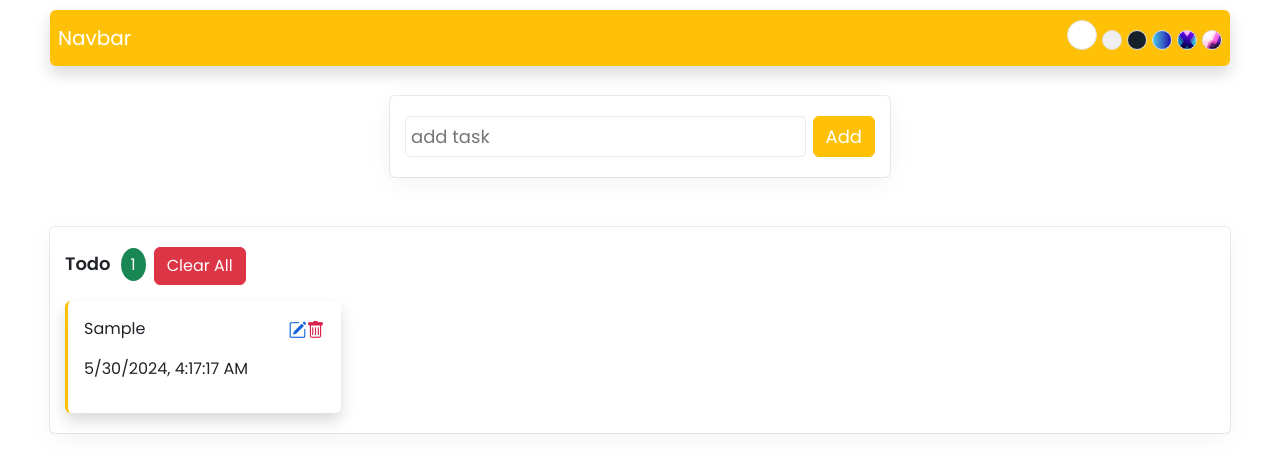
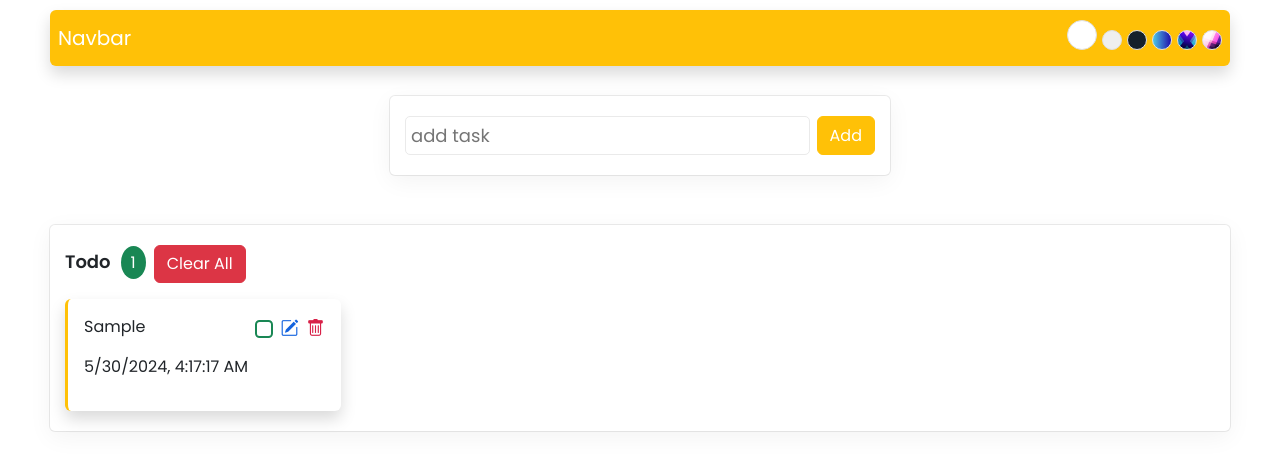
Before and after one commit to sanjidasarwar/reactTaskManager, a React (Create React App) app: page / in a window 1280 px wide. Both pictures are taken after typing "Sample" into the empty fields and a click on the button "Add". Shown: the top 472 px of the page. Built offline with nearby package versions, Linux system fonts and the light colour scheme.

Commit message:
completed task fuctionality

```diff
--- a/src/App.css
+++ b/src/App.css
@@ -78,20 +78,6 @@
     outline: 0.5px solid #eaeaea;
   }
 
-  .addTask form button{
-    /* background-color: #03ba5c;
-    color: #FFFFFF;
-    border: none;
-    padding: 5px 20px;
-    border-radius: 5px; */
-    cursor: pointer;
-    font-size: 18px;
-  }
-
-  .addTask form button:hover{
-    /* background-color: #03b056; */
-  }
-
   .showTask{
     padding: 20px 15px;
     border-radius: 5px;
@@ -118,68 +104,20 @@
   }
 
   .showTask .count{
-    /* background-color: #dfdfdf; */
-    /* color: #525252; */
     padding: 5px 10px;
     border-radius: 50%;
     margin-left: 10px;
     user-select: none;
   }
-
-  /* .showTask .clearAll{
-    background-color: #0f6af3;
-    color: #FFFFFF;
-    padding: 5px 10px;
-    border-radius: 5px;
-    cursor: pointer;
-    border: 0px;
-    font-size: 16px;
-  } */
-
-  .showTask .clearAll:hover{
-    /* background-color: #1061db; */
+  .showTask input[type="checkbox"]{
+    font-size: 18px;
   }
-
-  .showTask ul{
-    margin: 30px 5px 20px 5px;
-    display: flex;
-    flex-direction: row;
-    justify-content: space-around;
-    flex-wrap: wrap;
-    gap: 15px;
+  .form-check-input:focus {
+    box-shadow: 0 0 0 .10rem rgba(2, 131, 60, 0.25);
   }
-
-  .showTask li{
-    padding: 15px 10px;
-    border-bottom: 1px solid #e5e5e5;
-    display: flex;
-    gap: 5px;
-    width: 350px;
-    box-shadow: var(--box-shadow);
-    border-radius: 5px;
-    border-left: 5px solid #1365dfaf;
-  }
-
-  .showTask li:hover{
-    background-color: #f8f8f8;
-  }
-
-  .showTask li p{
-    flex-grow: 1;
-    display: flex;
-    flex-direction: column;
-  }
-
-  .showTask li .name{
-    font-size: 18px;
-    padding-bottom: 5px;
-  }
-
-  .showTask li .time{
-    font-size: 12px;
-    color: #737373;
-  }
-
+  .form-check-input:checked {
+    background-color: #035416;
+}
   .showTask i.bi-pencil-square{
     font-size: 18px;
     color: #1363DF;
@@ -190,10 +128,13 @@
     font-size: 18px;
     color: #D82148;
     cursor: pointer;
+    pointer-events: auto;
   }
 
-  @media only screen and (max-width: 800px) {
-    .showTask li{
-      width: 100%;
-    }
+  .completed p,
+  .completed i.bi-pencil-square{
+    color:#ddd;
   }
+  .completed i.bi-pencil-square{
+    pointer-events: none;
+  }
--- a/src/App.js
+++ b/src/App.js
@@ -12,6 +12,7 @@ function App() {
     name:'',
     time:'',
     isEditable: false,
+    isCompleted: false
   })
   const [taskList, setTaskList] = useState([])
 
@@ -51,7 +52,8 @@ function App() {
     id: '',
     name: '',
     time: '',
-    isEditable: false
+    isEditable: false,
+    isCompleted:false
   });
 
   }
@@ -70,11 +72,18 @@ function App() {
   const deleteAllTask =()=>{
       setTaskList([]);
   }
+
+  const toggleCompleted = (id)=>{
+      const completedTask = taskList.map(item=>
+        item.id === id ? {...item, isCompleted: !item.isCompleted} : item
+      )
+      setTaskList(completedTask);
+  }
   return (
     <div className={`App ${theme}`}>
       <Header handleThemeChange={handleThemeChange} theme={theme} />
       <AddTask handleChange={handleChange} task={task} addTask={addTask} />
-      <ShowTask taskList={taskList} deleteTask={deleteTask} editTask={editTask} deleteAllTask={deleteAllTask}/>
+      <ShowTask taskList={taskList} deleteTask={deleteTask} editTask={editTask} deleteAllTask={deleteAllTask} toggleCompleted={toggleCompleted}/>
     </div>
   );
 }
--- a/src/components/ShowTask.jsx
+++ b/src/components/ShowTask.jsx
@@ -1,23 +1,39 @@
-function ShowTask({taskList, deleteTask, editTask, deleteAllTask}) {
+function ShowTask({ taskList, deleteTask, editTask, deleteAllTask, toggleCompleted }) {
   return (
     <div className="container">
-        <section className='showTask'>
+      <section className="showTask">
         <p className="head">
           <span className="me-2">
             <span className="title">Todo</span>
-                    <span className="count bg-success text-white">{taskList.length}</span>
+            <span className="count bg-success text-white">
+              {taskList.length}
             </span>
-                <span className="clearAll btn btn-danger" onClick={deleteAllTask}>Clear All</span>
+          </span>
+          <span className="clearAll btn btn-danger" onClick={deleteAllTask}>
+            Clear All
+          </span>
         </p>
         <div className="row g-3">
-                {taskList.map(task=>(
+          {taskList.map((task) => (
             <div className="col-3" key={task.id}>
-                        <div className="card card-body border border-3 border-top-0 border-end-0 border-bottom-0 border-warning shadow">
+              <div className={`card card-body border border-3 border-top-0 border-end-0 border-bottom-0 border-warning shadow ${task.isCompleted ? 'completed' : ''}`}>
                 <div className="d-flex justify-content-between">
                   <p>{task.name}</p>
                   <div>
-                                <i className="bi bi-pencil-square" onClick={()=>editTask(task.id)}></i>
-                                <i className="bi bi-trash" onClick={()=>deleteTask(task.id)}></i>
+                    <input
+                        type="checkbox"
+                        className="form-check-input border-success border-2"
+                        checked={task.isCompleted}
+                        onChange={()=>toggleCompleted(task.id)}
+                    />
+                    <i
+                      className="bi bi-pencil-square px-2"
+                      onClick={() => editTask(task.id)}
+                    ></i>
+                    <i
+                      className="bi bi-trash"
+                      onClick={() => deleteTask(task.id)}
+                    ></i>
                   </div>
                 </div>
                 <p>{task.time}</p>
```
Lines whose indentation alone changed are shown as unchanged.
